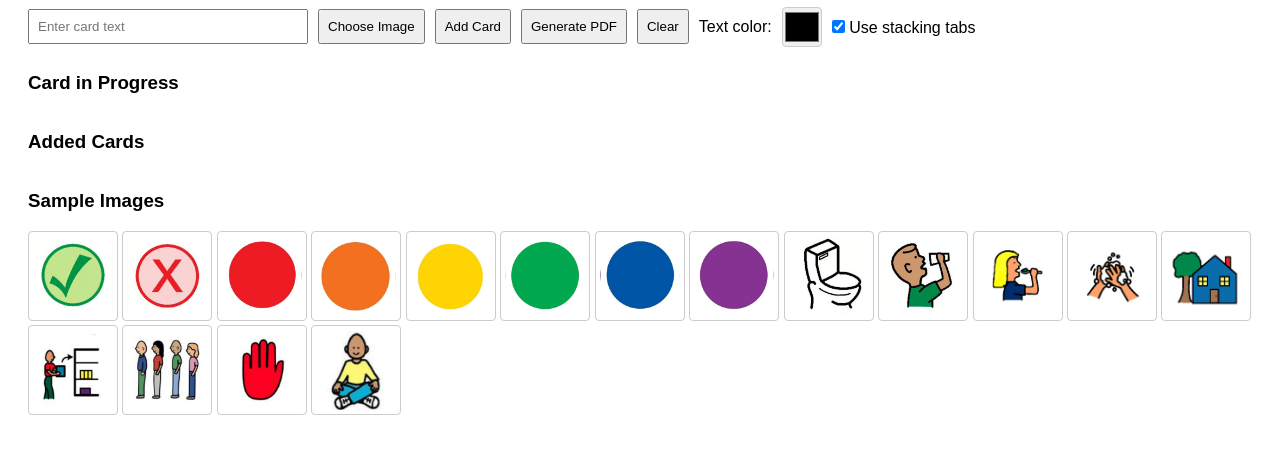
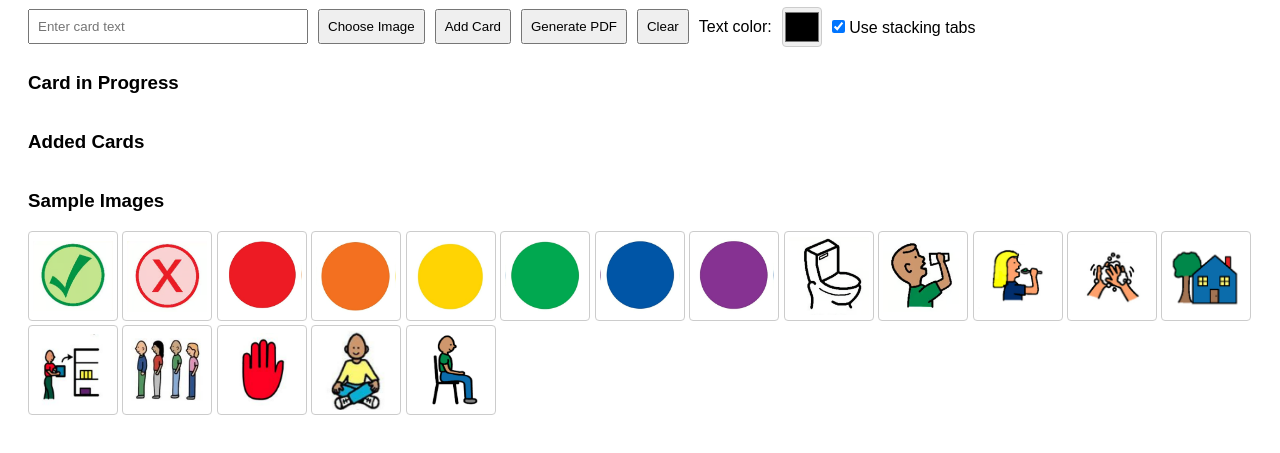
Before and after one commit to nilltronic/pecs, a plain HTML site: page index.html in a window 1280 px wide. Shown: the part 107-560 px from the top of the page. Drawn offline with nearby package versions, Linux system fonts and the light colour scheme.

Commit message:
added chair code

```diff
--- a/index.html
+++ b/index.html
@@ -120,6 +120,7 @@
     <img src="images/line.png" alt="Line" onclick="useSampleImage(this)">
     <img src="images/stop.png" alt="Stop" onclick="useSampleImage(this)">
     <img src="images/sit.png" alt="Sit" onclick="useSampleImage(this)">
+    <img src="images/chair.png" alt="Chair" onclick="useSampleImage(this)">
   </div>
 
   <!-- jsPDF -->
@@ -151,7 +152,8 @@
     { name: "Tidy", src: "images/tidy.png", keywords: ["tidy","clean","clean up"] },
     { name: "Line", src: "images/line.png", keywords: ["line","line up"] },
     { name: "Stop", src: "images/stop.png", keywords: ["stop","don't","wait"] },
-    { name: "Sit", src: "images/sit.png", keywords: ["sit","sit down","crosslegged"] }
+    { name: "Sit", src: "images/sit.png", keywords: ["sit","sit down","crosslegged"] },
+    { name: "Chair", src: "images/chair.png", keywords: ["sit","sit down","chair","sit on chair"] }
     // add more entries here and don't forget a comma
   ];
 
```
